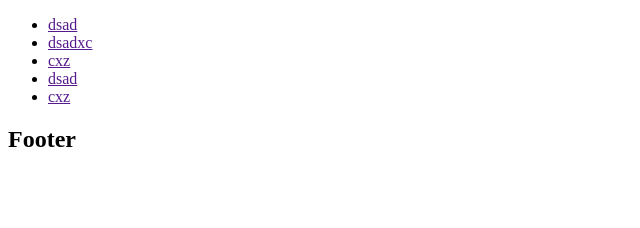
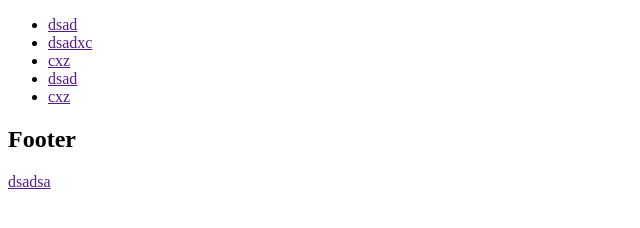
Before and after one commit to Mikhail-Strygin/test-git, a plain HTML site: page index.html in a window 1280 px wide. Shown: the full height of the page, 0-640 px from the left. Drawn offline with Linux system fonts and the light colour scheme.

Commit message:
Добавил эсайд

```diff
--- a/index.html
+++ b/index.html
@@ -18,5 +18,8 @@
     <footer>
         <h2>Footer</h2>
     </footer>
+    <aside>
+        <a href="">dsadsa</a>
+    </aside>
 </body>
 </html>
```
Also changed, not shown: 1 other file.
